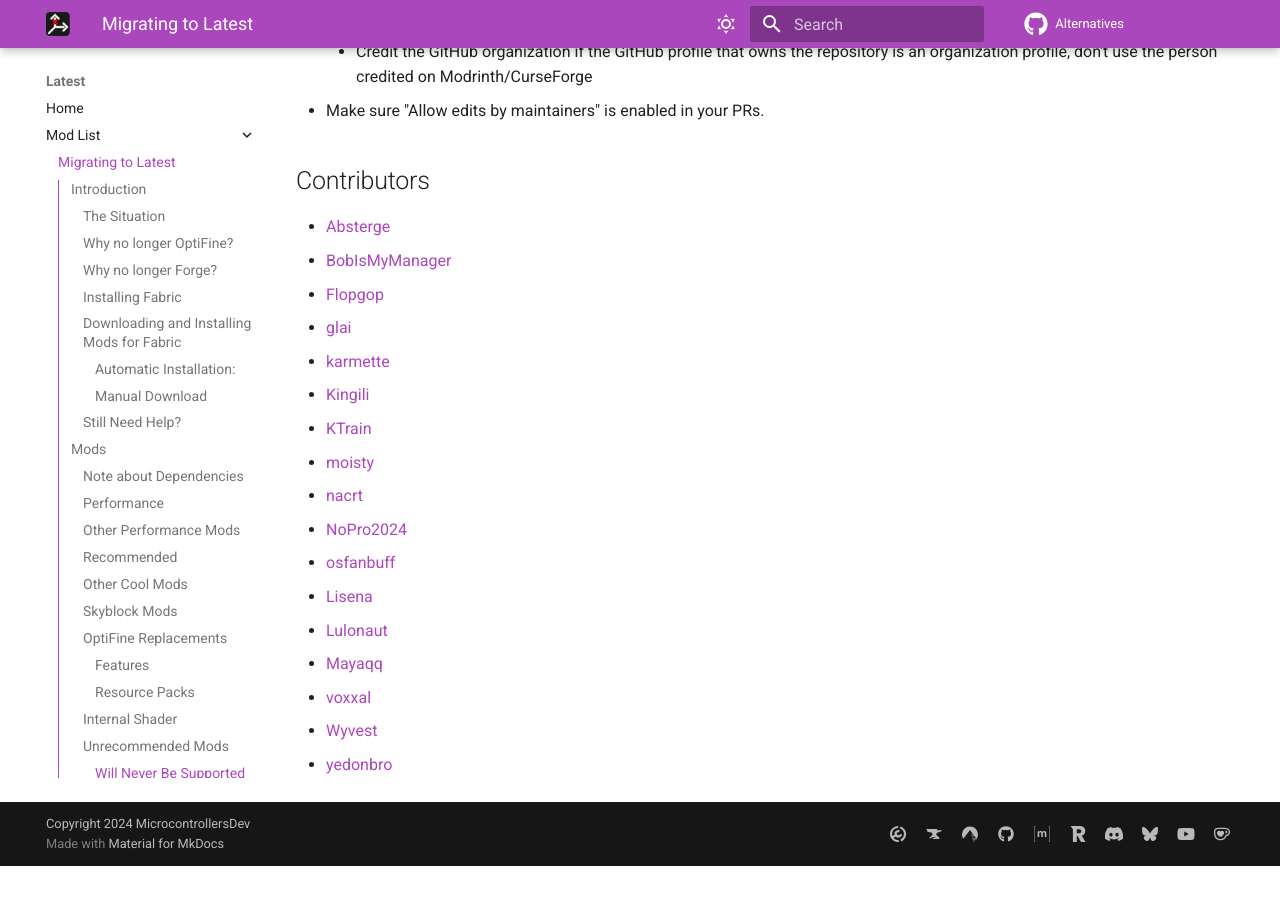
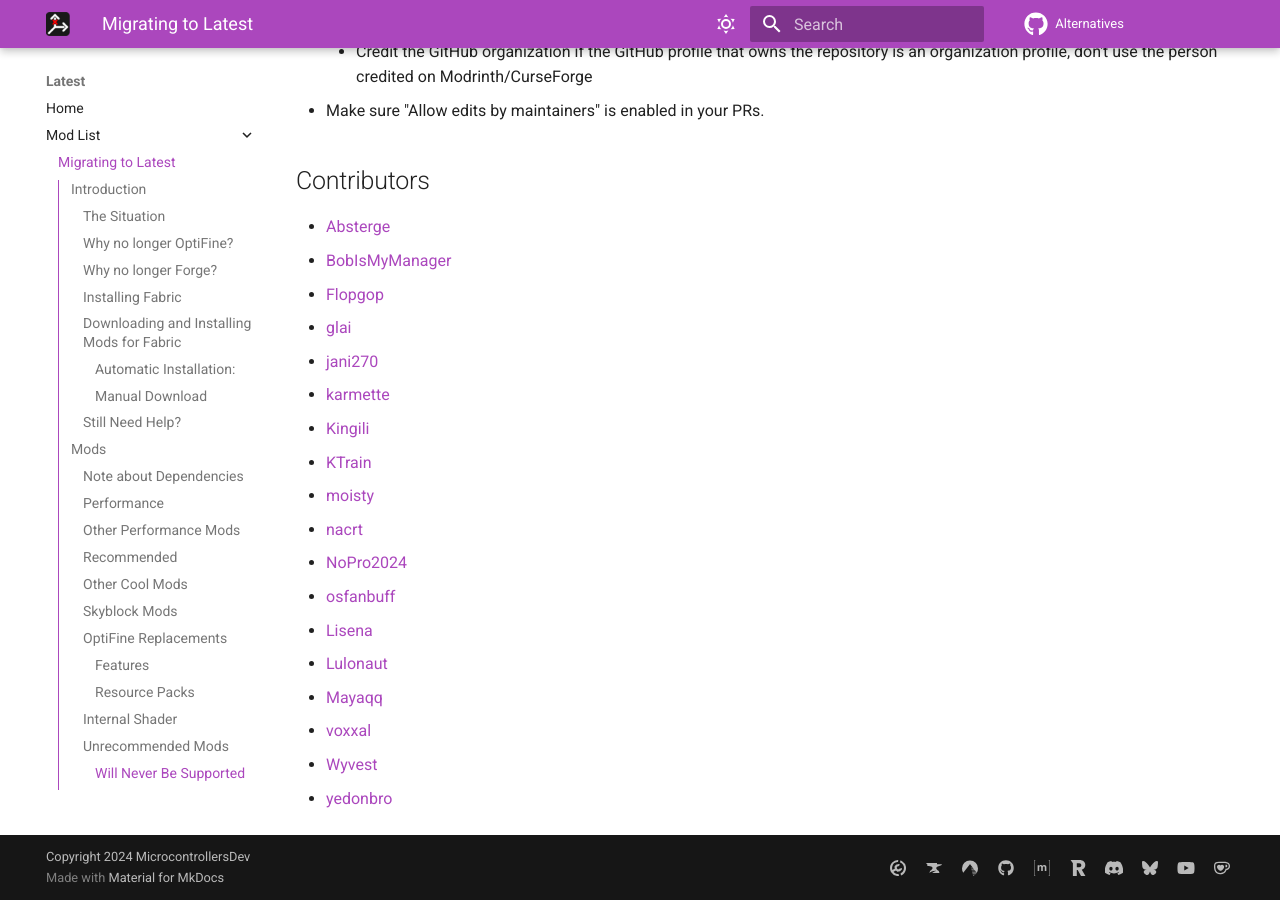
Before and after one commit to MicrocontrollersDev/Alternatives, an MkDocs documentation site: the page built from docs/latest/migrating.md, in a window 1280 px wide and 900 px high, scrolled down 13439 px. Built offline with MkDocs 1.6.1 and Material for MkDocs 9.7.7, drawn with Linux system fonts in a browser that asks for light colours; comment, search, counter and statistics services are not loaded; before the commit the page ends 14305 px from its top, so only the background shows below that.

Commit message:
feat: Myself in the contrib section

```diff
--- a/docs/latest/migrating.md
+++ b/docs/latest/migrating.md
@@ -299,6 +299,7 @@
 * [BobIsMyManager](https://github.com/BobIsMyManager)
 * [Flopgop](https://github.com/Flopgop)
 * [glai](https://github.com/glaicodes)
+* [jani270](https://github.com/jani270)
 * [karmette](https://github.com/karmette)
 * [Kingili](https://github.com/Kingili22)
 * [KTrain](https://github.com/KTrain5169)
```
